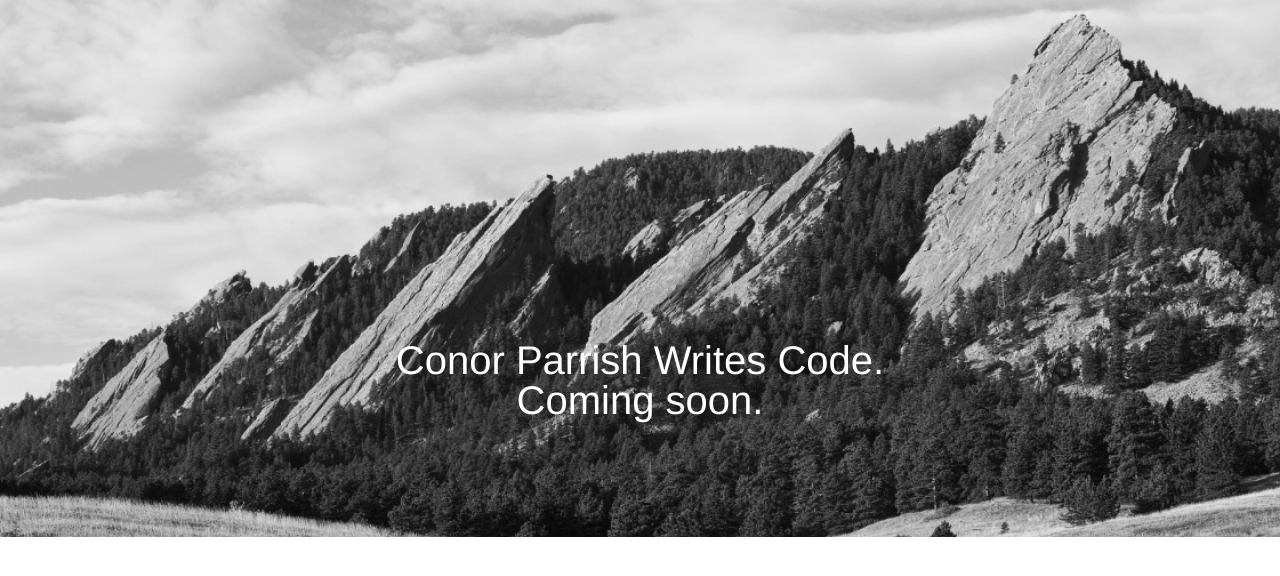
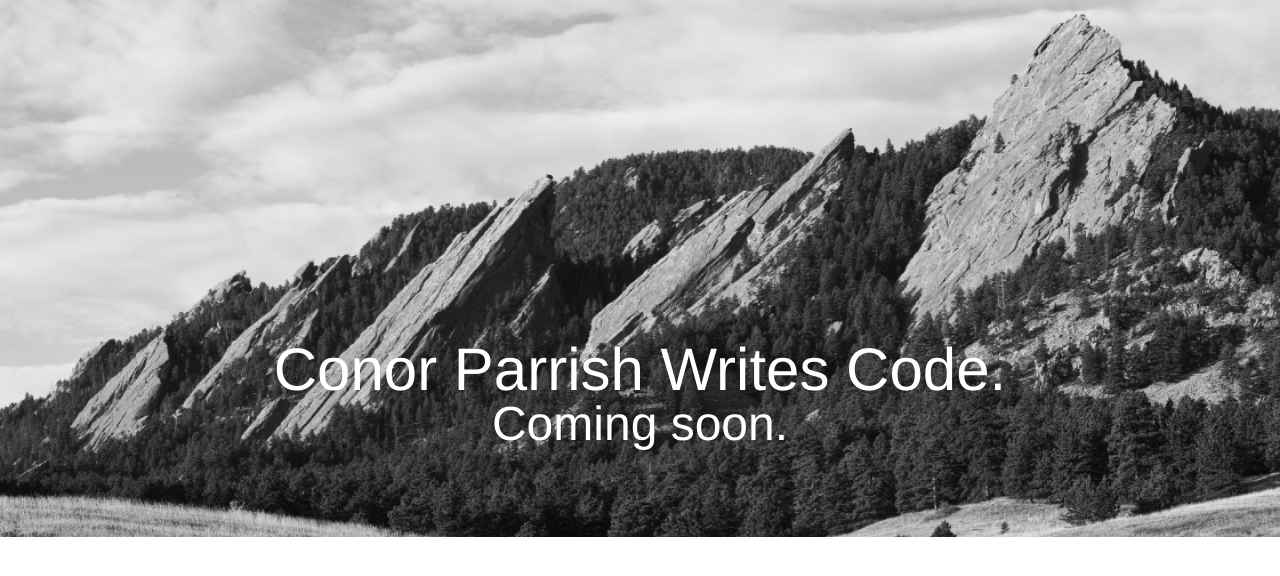
Before and after one commit to skklaas/skklaas.github.io, a plain HTML site: page index.html in a window 1280 px wide. Drawn offline with Linux system fonts and the light colour scheme.

Commit message:
Initial commit

```diff
--- a/index.html
+++ b/index.html
@@ -11,10 +11,10 @@
 				<h3>Coming soon.</h3>
 			</div>
 		</div>
-		<div class="text-black">
+		<!-- <div class="text-black">
 			<p>TEST</p>
 			<div>
 			</div>
-		</div>
+		</div> -->
 	</body>
 </html>
--- a/style.css
+++ b/style.css
@@ -74,3 +74,9 @@ table {
 	width: 100%;
 	height: auto;
 }
+h1{
+	font-size: 1.5em;
+}
+h3{
+	font-size: 1.2em;
+}
```
